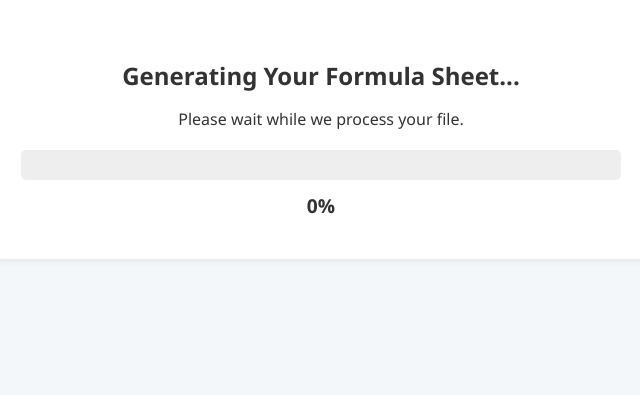
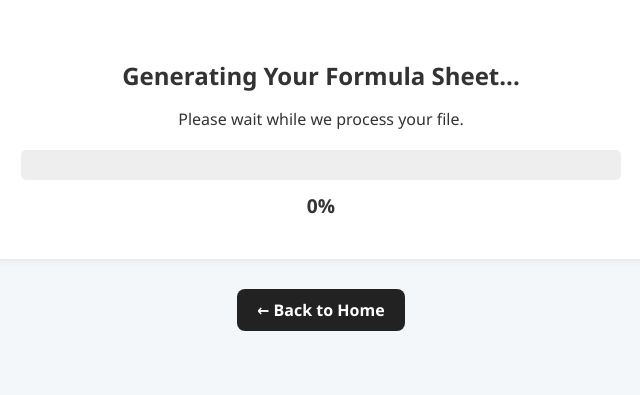
Before and after one commit to Naorl98/FS-APP, a Flask app: page /processing/1 in a window 1280 px wide. Shown: the part 101-496 px from the top of the page, without its empty margins (319-959 px from the left). Run offline with Flask 3, Linux system fonts and the light colour scheme.

Commit message:
back home

```diff
--- a/app.py
+++ b/app.py
@@ -17,6 +17,18 @@ os.makedirs(OUTPUT_FOLDER, exist_ok=True)
 
 progress_status = {}
 output_files = {}
+
+# 🧹 Utility: delete file after delay
+def delete_later(path, delay=10):
+    def _del():
+        time.sleep(delay)
+        try:
+            os.remove(path)
+            print(f"🧹 Deleted: {path}")
+        except Exception as e:
+            print(f"⚠️ Could not delete file: {e}")
+    threading.Thread(target=_del).start()
+
 
 @app.route("/", methods=["GET"])
 def index():
@@ -68,28 +80,38 @@ def processing(task_id):
 def progress(task_id):
     return jsonify({"progress": progress_status.get(task_id, 0)})
 
-
 @app.route("/download/<task_id>")
 def download(task_id):
     path = output_files.get(task_id)
     if path and os.path.exists(path):
         try:
             response = send_file(path, as_attachment=True)
-
-            @response.call_on_close
-            def cleanup():
-                try:
-                    os.remove(path)
-                    print(f"🧹 Deleted file: {path}")
-                except Exception as e:
-                    print(f"⚠️ Error deleting file: {e}")
-
+            delete_later(path, delay=10)  # 🆕 מחיקה אחרי שליחה
             return response
-
         except Exception as e:
             return f"Download failed: {e}", 500
-
     return "File not found", 404
+# @app.route("/download/<task_id>")
+# def download(task_id):
+#     path = output_files.get(task_id)
+#     if path and os.path.exists(path):
+#         try:
+#             response = send_file(path, as_attachment=True)
+#
+#             @response.call_on_close
+#             def cleanup():
+#                 try:
+#                     os.remove(path)
+#                     print(f"🧹 Deleted file: {path}")
+#                 except Exception as e:
+#                     print(f"⚠️ Error deleting file: {e}")
+#
+#             return response
+#
+#         except Exception as e:
+#             return f"Download failed: {e}", 500
+#
+#     return "File not found", 404
 
 
 @app.route("/how_to_use.html")
--- a/templates/processing.html
+++ b/templates/processing.html
@@ -13,7 +13,19 @@
       text-align: center;
       padding-top: 100px;
     }
-
+    .btn-return {
+      display: inline-block;
+      padding: 10px 20px;
+      background-color: #222;
+      color: white;
+      text-decoration: none;
+      border-radius: 8px;
+      font-weight: bold;
+      transition: background-color 0.3s;
+    }
+    .btn-return:hover {
+      background-color: #444;
+    }
     .container {
       max-width: 600px;
       margin: auto;
@@ -72,6 +84,10 @@
     <div id="error" class="error" style="display:none;"></div>
   </div>
 
+  <div style="text-align: center; margin-top: 30px;">
+    <a href="/" class="btn-return">← Back to Home</a>
+  </div>
+
   <script>
     const taskId = "{{ task_id }}";
 
```
Also changed, not shown: processing/processor.py (+8 -0 lines).
